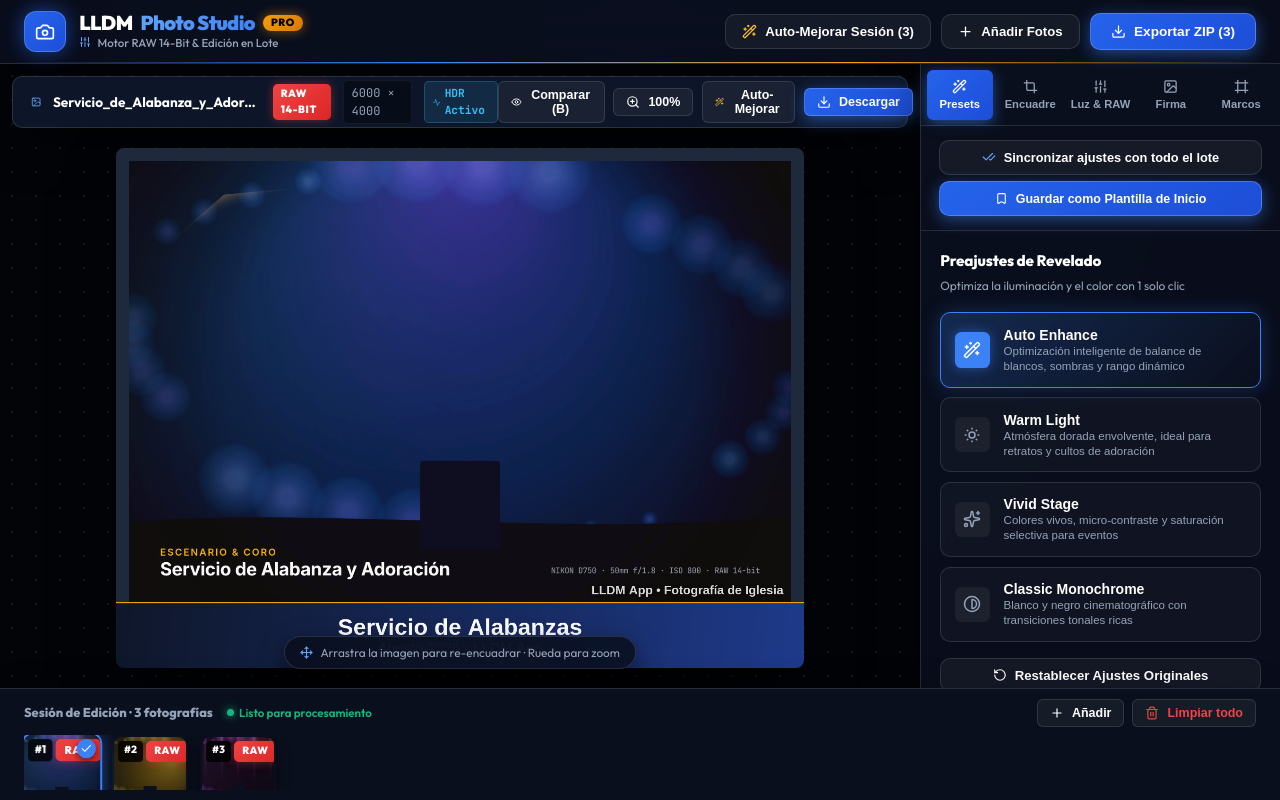
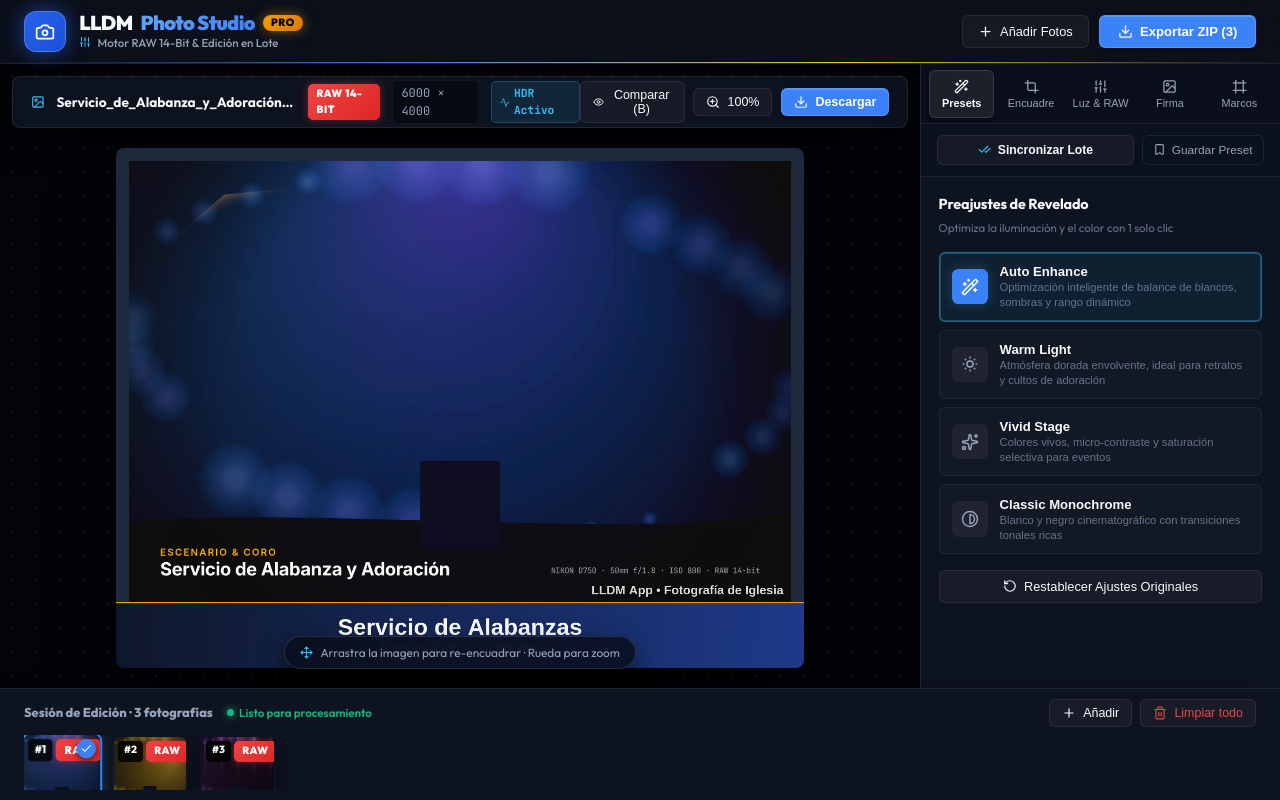
Before and after one commit to GaddiiHdez/LLDM-Photo, a React (Vite) app: page / in a window 1280 px wide. Both pictures are taken after a click on the button "Ver Demostración con Muestras". Built offline with nearby package versions, Linux system fonts and the light colour scheme.

Commit message:
fix(crop): solucion a deformacion de imagen/marcos, eliminacion de botones redundantes de auto-mejora y rediseño moderno de UI

```diff
--- a/src/App.tsx
+++ b/src/App.tsx
@@ -291,7 +291,6 @@ export const App: React.FC = () => {
           input.click();
         }}
         onExportBatch={handleExportBatch}
-        onApplyPresetAll={handleApplySettingsToAll}
       />
 
       {/* Main Studio Area */}
@@ -308,7 +307,6 @@ export const App: React.FC = () => {
             watermark={watermark}
             frame={frame}
             onSingleExport={handleSingleExport}
-            onApplyPreset={() => handleApplyPreset('auto-church')}
             onUpdateCrop={handleUpdateCrop}
           />
 
--- a/src/components/Header.tsx
+++ b/src/components/Header.tsx
@@ -1,18 +1,16 @@
 import React from 'react';
-import { Camera, Download, Plus, Wand2, Sliders } from 'lucide-react';
+import { Camera, Download, Plus, Sliders } from 'lucide-react';
 
 interface HeaderProps {
   totalPhotos: number;
   onAddPhotosClick: () => void;
   onExportBatch: () => void;
-  onApplyPresetAll: () => void;
 }
 
 export const Header: React.FC<HeaderProps> = ({
   totalPhotos,
   onAddPhotosClick,
   onExportBatch,
-  onApplyPresetAll,
 }) => {
   return (
     <header className="app-header">
@@ -35,16 +33,6 @@ export const Header: React.FC<HeaderProps> = ({
       <div className="header-actions">
         {totalPhotos > 0 && (
           <>
-            <button
-              onClick={onApplyPresetAll}
-              className="btn-secondary header-btn"
-              title="Aplicar la optimización adaptativa actual a todas las fotografías de la sesión"
-            >
-              <Wand2 size={15} style={{ color: '#fbbf24' }} />
-              <span className="btn-label-desktop">Auto-Mejorar Sesión ({totalPhotos})</span>
-              <span className="btn-label-mobile">Auto ({totalPhotos})</span>
-            </button>
-
             <button
               onClick={onAddPhotosClick}
               className="btn-secondary header-btn"
--- a/src/components/PreviewStage.tsx
+++ b/src/components/PreviewStage.tsx
@@ -4,7 +4,6 @@ import {
   ZoomIn,
   ZoomOut,
   RefreshCw,
-  Wand2,
   Image as ImageIcon,
   Activity,
   Move,
@@ -19,7 +18,6 @@ interface PreviewStageProps {
   watermark: WatermarkSettings;
   frame: FrameSettings;
   onSingleExport: () => void;
-  onApplyPreset: () => void;
   onUpdateCrop: (crop: CropSettings) => void;
 }
 
@@ -38,7 +36,6 @@ export const PreviewStage: React.FC<PreviewStageProps> = ({
   watermark,
   frame,
   onSingleExport,
-  onApplyPreset,
   onUpdateCrop,
 }) => {
   const containerRef = useRef<HTMLDivElement>(null);
@@ -257,16 +254,6 @@ export const PreviewStage: React.FC<PreviewStageProps> = ({
             <span>{Math.round(zoomLevel * 100)}%</span>
           </button>
 
-          {/* Auto-Mejorar Foto Activa */}
-          <button
-            onClick={onApplyPreset}
-            className="btn-secondary btn-sm auto-enhance-btn"
-            title="Aplicar preset de revelado inteligente"
-          >
-            <Wand2 size={14} style={{ color: '#fbbf24' }} />
-            <span className="btn-label-desktop">Auto-Mejorar</span>
-          </button>
-
           {/* Exportar Foto Individual */}
           <button
             onClick={onSingleExport}
--- a/src/components/SidebarControls.tsx
+++ b/src/components/SidebarControls.tsx
@@ -217,13 +217,22 @@ export const SidebarControls: React.FC<SidebarControlsProps> = ({
     },
   ];
 
-  const aspectRatios: { id: AspectRatioType; label: string; icon: any; desc: string }[] = [
-    { id: 'original', label: 'Nativo (Nikon 3:2)', icon: Maximize2, desc: '6000 × 4000 px' },
-    { id: '1:1', label: 'Cuadrado 1:1', icon: Square, desc: 'Feed de Instagram' },
-    { id: '4:5', label: 'Vertical 4:5', icon: Smartphone, desc: 'Publicación Vertical IG' },
-    { id: '3:4', label: 'Retrato 3:4', icon: Crop, desc: 'Formato Estándar' },
-    { id: '9:16', label: 'Historia 9:16', icon: Smartphone, desc: 'Reels / Stories / Shorts' },
-    { id: '16:9', label: 'Panorámico 16:9', icon: Monitor, desc: 'Pantalla Completa' },
+  const isPhotoVertical = photo ? photo.height > photo.width : false;
+  const aspectRatios: { id: AspectRatioType; label: string; icon: any; desc: string; badge: string }[] = [
+    {
+      id: 'original',
+      label: `Original de Cámara (${isPhotoVertical ? 'Vertical' : 'Horizontal'})`,
+      icon: Maximize2,
+      desc: `${photo?.width || 6000} × ${photo?.height || 4000} px · Sin Recorte`,
+      badge: 'NATIVO',
+    },
+    { id: '1:1', label: 'Cuadrado (1:1)', icon: Square, desc: 'Feed de Instagram / Portada', badge: '1:1' },
+    { id: '4:5', label: 'Vertical Post (4:5)', icon: Smartphone, desc: 'Publicación Vertical IG', badge: '4:5' },
+    { id: '9:16', label: 'Historia Vertical (9:16)', icon: Smartphone, desc: 'Reels / Stories / TikTok', badge: '9:16' },
+    { id: '16:9', label: 'Panorámico (16:9)', icon: Monitor, desc: 'Pantalla Completa / YouTube', badge: '16:9' },
+    { id: '3:4', label: 'Retrato Clásico (3:4)', icon: Crop, desc: 'Fotografía Editorial', badge: '3:4' },
+    { id: '3:2', label: 'Horizontal Clásico (3:2)', icon: Maximize2, desc: 'Estándar Paisaje', badge: '3:2' },
+    { id: '2:3', label: 'Vertical Clásico (2:3)', icon: Smartphone, desc: 'Estándar Retrato', badge: '2:3' },
   ];
 
   return (
@@ -276,16 +285,24 @@ export const SidebarControls: React.FC<SidebarControlsProps> = ({
         </button>
       </div>
 
-      {/* Global Session Sync Banner */}
-      <div className="apply-all-banner">
-        <button onClick={onApplySettingsToAll} className="btn-secondary btn-block sync-all-btn">
-          <CheckCheck size={14} style={{ color: 'var(--color-brand-light)' }} />
-          <span>Sincronizar ajustes con todo el lote</span>
+      {/* Barra de Sincronización de Sesión Minimalista */}
+      <div className="session-sync-bar">
+        <button
+          onClick={onApplySettingsToAll}
+          className="sync-pill-btn"
+          title="Copiar los ajustes actuales a todas las fotos del lote"
+        >
+          <CheckCheck size={13} style={{ color: 'var(--color-brand-light)' }} />
+          <span>Sincronizar Lote</span>
         </button>
 
-        <button onClick={handleSaveCurrentDefault} className="btn-primary btn-block default-save-btn">
+        <button
+          onClick={handleSaveCurrentDefault}
+          className={`default-pill-btn ${savedDefaultToast ? 'saved' : ''}`}
+          title="Guardar esta configuración como inicio predeterminado"
+        >
           <Bookmark size={13} />
-          <span>{savedDefaultToast ? 'Plantilla Predeterminada Guardada ✓' : 'Guardar como Plantilla de Inicio'}</span>
+          <span>{savedDefaultToast ? 'Guardado ✓' : 'Guardar Preset'}</span>
         </button>
       </div>
 
@@ -329,32 +346,47 @@ export const SidebarControls: React.FC<SidebarControlsProps> = ({
           </div>
         )}
 
-        {/* TAB 2: FORMATO / RECORTE Y ORIENTACIÓN */}
+        {/* TAB 2: FORMATO / RECORTE Y ENCUADRE PROFESIONAL */}
         {activeTab === 'crop' && (
           <div className="control-section">
-            <h3 className="section-title">Relación de Aspecto & Formato</h3>
-            <p className="section-desc">Diseñado para sensor Nikon 6000×4000 px y redes sociales</p>
+            <h3 className="section-title">Encuadre & Relación de Aspecto</h3>
+            <p className="section-desc">Recorta y encuadra sin deformar la foto original</p>
 
-            <div className="form-group" style={{ marginBottom: '1rem' }}>
-              <label>Orientación de Salida:</label>
-              <div className="radio-group">
-                <button
-                  onClick={() => handleCropChange('orientation', 'landscape')}
-                  className={`radio-label ${photo.crop?.orientation === 'landscape' ? 'active' : ''}`}
-                >
-                  Horizontal (Paisaje)
-                </button>
-                <button
-                  onClick={() => handleCropChange('orientation', 'portrait')}
-                  className={`radio-label ${photo.crop?.orientation === 'portrait' ? 'active' : ''}`}
-                >
-                  Vertical (Retrato)
-                </button>
+            {/* Detector de Orientación Automático */}
+            <div
+              style={{
+                display: 'flex',
+                alignItems: 'center',
+                justifyContent: 'space-between',
+                padding: '0.6rem 0.8rem',
+                background: 'rgba(255, 255, 255, 0.03)',
+                border: '1px solid var(--border-color)',
+                borderRadius: 'var(--radius-sm)',
+                marginBottom: '1rem',
+              }}
+            >
+              <div>
+                <span style={{ fontSize: '0.68rem', color: 'var(--text-muted)', display: 'block' }}>SENSOR DETECTADO</span>
+                <strong style={{ fontSize: '0.78rem', color: 'var(--text-primary)' }}>
+                  {isPhotoVertical ? 'Vertical (Retrato)' : 'Horizontal (Paisaje)'} · {photo?.width || 6000}×{photo?.height || 4000}
+                </strong>
               </div>
+              <span
+                style={{
+                  fontSize: '0.65rem',
+                  fontWeight: 700,
+                  color: 'var(--color-brand-light)',
+                  background: 'rgba(59, 130, 246, 0.15)',
+                  padding: '0.2rem 0.5rem',
+                  borderRadius: '0.3rem',
+                }}
+              >
+                CÁMARA REAL
+              </span>
             </div>
 
             <div className="form-group">
-              <label>Formato de Recorte:</label>
+              <label>Selecciona el Formato de Salida:</label>
               <div className="preset-grid">
                 {aspectRatios.map((ar) => {
                   const Icon = ar.icon;
@@ -365,9 +397,23 @@ export const SidebarControls: React.FC<SidebarControlsProps> = ({
                       onClick={() => handleCropChange('aspectRatio', ar.id)}
                       className={`preset-card ${isActive ? 'active' : ''}`}
                     >
-                      <Icon size={20} style={{ color: isActive ? 'var(--color-brand)' : 'var(--text-secondary)' }} />
-                      <div className="preset-info">
-                        <strong className="preset-name">{ar.label}</strong>
+                      <div className={`preset-icon-wrapper ${isActive ? 'active' : ''}`}>
+                        <Icon size={18} />
+                      </div>
+                      <div className="preset-info" style={{ flex: 1 }}>
+                        <div style={{ display: 'flex', justifyContent: 'space-between', alignItems: 'center' }}>
+                          <strong className="preset-name">{ar.label}</strong>
+                          <span
+                            style={{
+                              fontSize: '0.62rem',
+                              fontFamily: 'var(--font-mono)',
+                              color: isActive ? 'var(--color-brand-light)' : 'var(--text-muted)',
+                              fontWeight: 700,
+                            }}
+                          >
+                            {ar.badge}
+                          </span>
+                        </div>
                         <span className="preset-desc">{ar.desc}</span>
                       </div>
                     </button>
@@ -376,10 +422,26 @@ export const SidebarControls: React.FC<SidebarControlsProps> = ({
               </div>
             </div>
 
-            <div style={{ marginTop: '1.25rem', padding: '0.75rem', background: 'rgba(0,0,0,0.2)', borderRadius: '0.5rem' }}>
-              <strong style={{ fontSize: '0.8rem', color: 'var(--text-primary)', display: 'block', marginBottom: '0.65rem' }}>
-                🎯 Ajuste Fino de Re-encuadre
-              </strong>
+            <div style={{ marginTop: '1.25rem', padding: '0.85rem', background: 'rgba(0,0,0,0.2)', borderRadius: '0.5rem', border: '1px solid var(--border-color)' }}>
+              <div style={{ display: 'flex', justifyContent: 'space-between', alignItems: 'center', marginBottom: '0.75rem' }}>
+                <strong style={{ fontSize: '0.78rem', color: 'var(--text-primary)' }}>
+                  Ajuste Fino de Posición
+                </strong>
+                <button
+                  type="button"
+                  onClick={() => {
+                    handleCropChange('offsetX', 0);
+                    handleCropChange('offsetY', 0);
+                    handleCropChange('zoom', 1.0);
+                  }}
+                  className="btn-secondary btn-sm"
+                  style={{ fontSize: '0.68rem', padding: '0.2rem 0.5rem' }}
+                  title="Restablecer encuadre al centro"
+                >
+                  <RotateCcw size={11} />
+                  <span>Centrar</span>
+                </button>
+              </div>
 
               <div className="slider-group">
                 <div className="slider-header">
@@ -409,15 +471,15 @@ export const SidebarControls: React.FC<SidebarControlsProps> = ({
                 />
               </div>
 
-              <div className="slider-group">
+              <div className="slider-group" style={{ marginBottom: 0 }}>
                 <div className="slider-header">
-                  <label>Enfoque / Acercamiento (Zoom)</label>
+                  <label>Acercamiento / Escala (Zoom)</label>
                   <span>{((photo.crop?.zoom || 1) * 100).toFixed(0)}%</span>
                 </div>
                 <input
                   type="range"
                   min="1"
-                  max="2"
+                  max="2.5"
                   step="0.05"
                   value={photo.crop?.zoom || 1}
                   onChange={(e) => handleCropChange('zoom', Number(e.target.value))}
@@ -430,7 +492,32 @@ export const SidebarControls: React.FC<SidebarControlsProps> = ({
         {/* TAB 3: AJUSTES MANUALES DE LUZ */}
         {activeTab === 'adjust' && (
           <div className="control-section">
-            <h3 className="section-title">Ajustes Finos de Imagen</h3>
+            <h3 className="section-title">Ajustes de Revelado & Luz</h3>
+            <p className="section-desc">Control fino del sensor, rango dinámico y temperatura de color</p>
+
+            {/* Botón único de auto-tono en el panel de Luz */}
+            <div style={{ display: 'flex', gap: '0.45rem', marginBottom: '1.25rem' }}>
+              <button
+                type="button"
+                onClick={() => onApplyPreset('auto-church')}
+                className="btn-secondary"
+                style={{ flex: 1, fontSize: '0.78rem', justifyContent: 'center', background: 'rgba(56, 189, 248, 0.1)', borderColor: 'rgba(56, 189, 248, 0.3)' }}
+                title="Calcular y aplicar balance tonal óptimo automáticamente"
+              >
+                <Wand2 size={13} style={{ color: '#38bdf8' }} />
+                <span>Auto-Tono Inteligente</span>
+              </button>
+
+              <button
+                type="button"
+                onClick={() => onApplyPreset('custom')}
+                className="btn-secondary"
+                title="Restablecer todos los sliders a neutro"
+                style={{ padding: '0.45rem 0.65rem' }}
+              >
+                <RotateCcw size={13} />
+              </button>
+            </div>
 
             <div className="slider-group">
               <div className="slider-header">
--- a/src/index.css
+++ b/src/index.css
@@ -4,37 +4,37 @@
   --font-family: 'Outfit', 'Inter', -apple-system, BlinkMacSystemFont, sans-serif;
   --font-mono: 'JetBrains Mono', monospace;
 
-  /* Theme Pro Studio Ultra High-Contrast Slate Palette */
-  --bg-primary: #04070d;
-  --bg-surface: #0a0f1d;
-  --bg-card: rgba(16, 26, 48, 0.85);
-  --bg-card-hover: rgba(26, 40, 72, 0.95);
-  --bg-glass: rgba(10, 15, 29, 0.9);
+  /* Theme Pro Studio Ultra Clean Slate Palette */
+  --bg-primary: #090d16;
+  --bg-surface: #0e1320;
+  --bg-card: rgba(16, 22, 36, 0.85);
+  --bg-card-hover: rgba(22, 30, 50, 0.95);
+  --bg-glass: rgba(12, 17, 28, 0.92);
 
-  --border-color: rgba(255, 255, 255, 0.12);
-  --border-active: #3b82f6;
-  --border-glow: rgba(59, 130, 246, 0.5);
+  --border-color: rgba(255, 255, 255, 0.08);
+  --border-active: #38bdf8;
+  --border-glow: rgba(56, 189, 248, 0.3);
 
-  --text-primary: #ffffff;
+  --text-primary: #f8fafc;
   --text-secondary: #94a3b8;
   --text-muted: #64748b;
 
   --color-brand: #3b82f6;
-  --color-brand-light: #60a5fa;
-  --color-brand-glow: rgba(59, 130, 246, 0.5);
-  --color-accent: #f59e0b;
-  --color-accent-glow: rgba(245, 158, 11, 0.4);
+  --color-brand-light: #38bdf8;
+  --color-brand-glow: rgba(56, 189, 248, 0.25);
+  --color-accent: #fbbf24;
+  --color-accent-glow: rgba(251, 191, 36, 0.25);
   --color-success: #10b981;
   --color-danger: #ef4444;
 
-  --radius-xl: 1.25rem;
-  --radius-lg: 0.875rem;
-  --radius-md: 0.625rem;
+  --radius-xl: 1rem;
+  --radius-lg: 0.75rem;
+  --radius-md: 0.5rem;
   --radius-sm: 0.375rem;
 
-  --shadow-lg: 0 20px 50px -10px rgba(0, 0, 0, 0.85);
-  --shadow-glow: 0 0 30px rgba(59, 130, 246, 0.25);
-  --shadow-gold: 0 0 25px rgba(245, 158, 11, 0.25);
+  --shadow-lg: 0 16px 36px -8px rgba(0, 0, 0, 0.85);
+  --shadow-glow: 0 0 20px rgba(56, 189, 248, 0.15);
+  --shadow-gold: 0 0 20px rgba(251, 191, 36, 0.15);
 }
 
 * {
@@ -85,7 +85,7 @@ body {
   flex-direction: column;
   height: 100vh;
   overflow: hidden;
-  background: radial-gradient(ellipse at 50% 0%, rgba(30, 58, 138, 0.25), transparent 75%), var(--bg-primary);
+  background: var(--bg-primary);
 }
 
 /* Glassmorphic Cards */
@@ -183,51 +183,50 @@ body {
   gap: 0.65rem;
 }
 
-/* Pro Buttons */
+/* Pro Studio Buttons */
 .btn-primary {
   display: inline-flex;
   align-items: center;
   justify-content: center;
-  gap: 0.5rem;
-  background: linear-gradient(135deg, #2563eb, #1d4ed8);
-  color: #fff;
-  font-weight: 700;
-  font-size: 0.85rem;
-  padding: 0.6rem 1.25rem;
-  border-radius: var(--radius-md);
-  border: 1px solid rgba(255, 255, 255, 0.2);
+  gap: 0.45rem;
+  background: #3b82f6;
+  color: #ffffff;
+  font-weight: 600;
+  font-size: 0.82rem;
+  padding: 0.5rem 1.1rem;
+  border-radius: var(--radius-sm);
+  border: 1px solid rgba(255, 255, 255, 0.15);
   cursor: pointer;
-  box-shadow: 0 4px 16px var(--color-brand-glow);
-  transition: all 0.2s cubic-bezier(0.4, 0, 0.2, 1);
+  box-shadow: 0 1px 3px rgba(0, 0, 0, 0.4), inset 0 1px 0 rgba(255, 255, 255, 0.15);
+  transition: all 0.15s ease;
 }
 
 .btn-primary:hover {
-  filter: brightness(1.15);
+  background: #2563eb;
   transform: translateY(-1px);
-  box-shadow: 0 6px 24px var(--color-brand-glow);
+  box-shadow: 0 4px 12px rgba(37, 99, 235, 0.35);
 }
 
 .btn-secondary {
   display: inline-flex;
   align-items: center;
   justify-content: center;
-  gap: 0.5rem;
-  background: rgba(255, 255, 255, 0.05);
+  gap: 0.45rem;
+  background: rgba(255, 255, 255, 0.04);
   color: var(--text-primary);
-  font-weight: 600;
-  font-size: 0.825rem;
-  padding: 0.55rem 1rem;
-  border-radius: var(--radius-md);
-  border: 1px solid var(--border-color);
+  font-weight: 500;
+  font-size: 0.8rem;
+  padding: 0.5rem 0.95rem;
+  border-radius: var(--radius-sm);
+  border: 1px solid rgba(255, 255, 255, 0.08);
   cursor: pointer;
-  transition: all 0.2s ease;
+  transition: all 0.15s ease;
 }
 
 .btn-secondary:hover {
-  border-color: var(--color-brand-light);
-  background: rgba(59, 130, 246, 0.15);
-  color: #fff;
-  box-shadow: 0 0 15px rgba(59, 130, 246, 0.2);
+  border-color: rgba(255, 255, 255, 0.18);
+  background: rgba(255, 255, 255, 0.08);
+  color: #ffffff;
 }
 
 .btn-sm {
@@ -384,15 +383,16 @@ body {
   border-top: none;
   border-bottom: none;
   border-right: none;
-  background: var(--bg-glass);
+  background: var(--bg-surface);
 }
 
+/* Modern Segmented Control Tabs */
 .sidebar-tabs {
   display: flex;
+  background: rgba(10, 14, 26, 0.9);
+  padding: 0.35rem 0.5rem;
+  gap: 0.25rem;
   border-bottom: 1px solid var(--border-color);
-  background: var(--bg-surface);
-  padding: 0.35rem;
-  gap: 0.25rem;
 }
 
 .sidebar-tab {
@@ -400,130 +400,181 @@ body {
   display: flex;
   flex-direction: column;
   align-items: center;
-  gap: 0.25rem;
-  padding: 0.6rem 0.2rem;
+  gap: 0.2rem;
+  padding: 0.5rem 0.15rem;
   background: transparent;
-  border: none;
+  border: 1px solid transparent;
   color: var(--text-secondary);
-  font-size: 0.7rem;
-  font-weight: 600;
-  border-radius: var(--radius-sm);
+  font-size: 0.68rem;
+  font-weight: 500;
+  border-radius: 0.375rem;
   cursor: pointer;
-  transition: all 0.2s ease;
+  transition: all 0.15s ease;
 }
 
 .sidebar-tab:hover {
   color: var(--text-primary);
-  background: rgba(255, 255, 255, 0.05);
+  background: rgba(255, 255, 255, 0.04);
 }
 
 .sidebar-tab.active {
   color: #ffffff;
-  font-weight: 800;
-  background: linear-gradient(135deg, #2563eb, #1d4ed8);
-  box-shadow: 0 4px 14px var(--color-brand-glow);
+  font-weight: 600;
+  background: rgba(255, 255, 255, 0.08);
+  border-color: rgba(255, 255, 255, 0.12);
+  box-shadow: 0 1px 3px rgba(0, 0, 0, 0.4);
 }
 
-.apply-all-banner {
-  padding: 0.85rem 1.1rem;
+/* Barra de Sincronización de Sesión Minimalista */
+.session-sync-bar {
+  display: flex;
+  align-items: center;
+  gap: 0.5rem;
+  padding: 0.65rem 1rem;
+  background: rgba(12, 17, 30, 0.95);
   border-bottom: 1px solid var(--border-color);
-  background: rgba(10, 15, 29, 0.7);
+}
+
+.sync-pill-btn {
+  flex: 1;
+  display: flex;
+  align-items: center;
+  justify-content: center;
+  gap: 0.45rem;
+  padding: 0.45rem 0.75rem;
+  border-radius: 0.375rem;
+  background: rgba(255, 255, 255, 0.04);
+  border: 1px solid rgba(255, 255, 255, 0.08);
+  color: var(--text-primary);
+  font-size: 0.76rem;
+  font-weight: 600;
+  cursor: pointer;
+  transition: all 0.15s ease;
+}
+
+.sync-pill-btn:hover {
+  background: rgba(56, 189, 248, 0.12);
+  border-color: rgba(56, 189, 248, 0.3);
+  color: #38bdf8;
+}
+
+.default-pill-btn {
+  display: flex;
+  align-items: center;
+  gap: 0.35rem;
+  padding: 0.45rem 0.65rem;
+  border-radius: 0.375rem;
+  background: transparent;
+  border: 1px solid rgba(255, 255, 255, 0.08);
+  color: var(--text-secondary);
+  font-size: 0.74rem;
+  cursor: pointer;
+  transition: all 0.15s ease;
+  white-space: nowrap;
+}
+
+.default-pill-btn:hover, .default-pill-btn.saved {
+  background: rgba(245, 158, 11, 0.1);
+  border-color: rgba(245, 158, 11, 0.3);
+  color: #fbbf24;
 }
 
 .sidebar-content {
   flex: 1;
   overflow-y: auto;
-  padding: 1.2rem;
+  padding: 1.1rem;
 }
 
 .section-title {
-  font-size: 0.95rem;
-  font-weight: 800;
+  font-size: 0.9rem;
+  font-weight: 700;
   color: var(--text-primary);
-  margin-bottom: 0.25rem;
+  margin-bottom: 0.2rem;
   letter-spacing: -0.01em;
 }
 
 .section-desc {
-  font-size: 0.75rem;
-  color: var(--text-secondary);
-  margin-bottom: 1.1rem;
+  font-size: 0.72rem;
+  color: var(--text-muted);
+  margin-bottom: 1rem;
 }
 
 .preset-grid {
   display: flex;
   flex-direction: column;
-  gap: 0.6rem;
+  gap: 0.5rem;
 }
 
 .preset-card {
   display: flex;
   align-items: center;
-  gap: 0.85rem;
-  padding: 0.85rem;
-  border-radius: var(--radius-md);
-  background: rgba(255, 255, 255, 0.03);
-  border: 1px solid var(--border-color);
+  gap: 0.75rem;
+  padding: 0.7rem 0.8rem;
+  border-radius: var(--radius-sm);
+  background: rgba(255, 255, 255, 0.025);
+  border: 1px solid rgba(255, 255, 255, 0.06);
   color: var(--text-primary);
   text-align: left;
   cursor: pointer;
-  transition: all 0.2s cubic-bezier(0.4, 0, 0.2, 1);
+  transition: all 0.15s ease;
 }
 
 .preset-card:hover {
-  border-color: var(--color-brand-light);
-  background: rgba(59, 130, 246, 0.1);
-  transform: translateX(2px);
+  border-color: rgba(255, 255, 255, 0.15);
+  background: rgba(255, 255, 255, 0.04);
 }
 
 .preset-card.active {
-  border-color: var(--color-brand);
-  background: linear-gradient(135deg, rgba(59, 130, 246, 0.25), rgba(10, 15, 29, 0.95));
-  box-shadow: 0 0 20px rgba(59, 130, 246, 0.25);
-}
-
-.preset-icon {
-  font-size: 1.4rem;
+  border-color: rgba(56, 189, 248, 0.45);
+  background: rgba(56, 189, 248, 0.08);
+  box-shadow: inset 0 0 0 1px rgba(56, 189, 248, 0.3);
 }
 
 .preset-name {
-  font-size: 0.875rem;
-  font-weight: 700;
+  font-size: 0.82rem;
+  font-weight: 600;
   display: block;
 }
 
 .preset-desc {
-  font-size: 0.72rem;
-  color: var(--text-secondary);
+  font-size: 0.7rem;
+  color: var(--text-muted);
 }
 
-/* Sliders Styling */
+/* Studio Precision Sliders */
 .slider-group {
-  margin-bottom: 1.1rem;
+  margin-bottom: 1rem;
 }
 
 .slider-header {
   display: flex;
   justify-content: space-between;
-  font-size: 0.78rem;
+  align-items: center;
+  font-size: 0.74rem;
   color: var(--text-secondary);
-  margin-bottom: 0.4rem;
-  font-weight: 600;
+  margin-bottom: 0.35rem;
+  font-weight: 500;
 }
 
 .slider-header span {
-  font-weight: 800;
-  color: var(--color-brand-light);
   font-family: var(--font-mono);
+  font-size: 0.72rem;
+  font-weight: 600;
+  color: var(--text-primary);
+  background: rgba(255, 255, 255, 0.06);
+  padding: 0.12rem 0.45rem;
+  border-radius: 0.25rem;
+  border: 1px solid rgba(255, 255, 255, 0.06);
 }
 
 input[type="range"] {
   width: 100%;
-  height: 6px;
-  background: rgba(255, 255, 255, 0.12);
+  height: 4px;
+  background: rgba(255, 255, 255, 0.1);
   border-radius: 9999px;
-  accent-color: var(--color-brand);
+  accent-color: #38bdf8;
   cursor: pointer;
+  outline: none;
 }
 
 /* Form Controls */
--- a/src/types/editor.ts
+++ b/src/types/editor.ts
@@ -1,4 +1,4 @@
-export type AspectRatioType = 'original' | '1:1' | '4:5' | '3:4' | '9:16' | '16:9';
+export type AspectRatioType = 'original' | '1:1' | '4:5' | '3:4' | '9:16' | '16:9' | '3:2' | '2:3';
 export type OrientationType = 'landscape' | 'portrait';
 
 export interface CropSettings {
```
Also changed, not shown: src/utils/canvasEngine.ts (+77 -52 lines).
